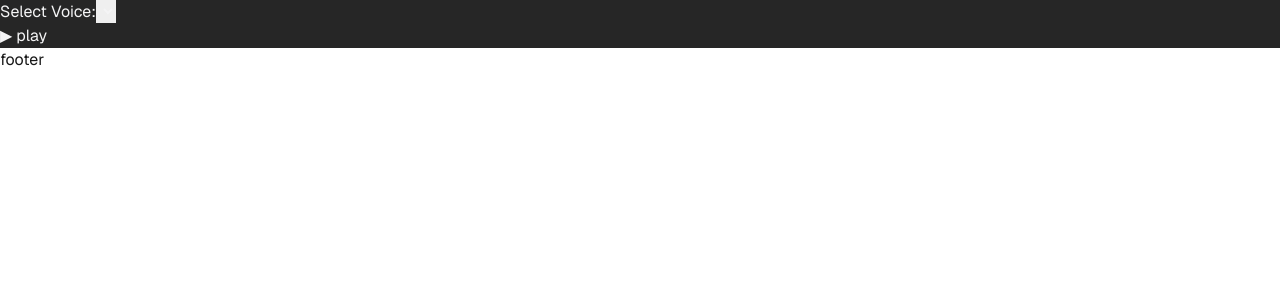
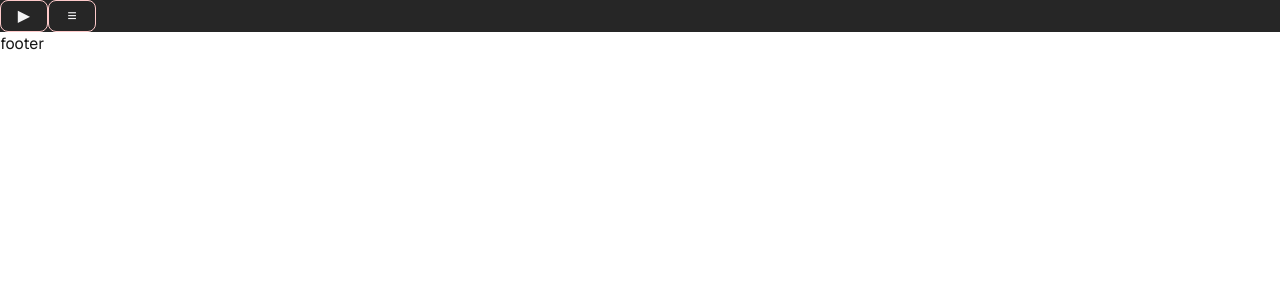
Before and after one commit to KostiantynO/legacy-of-umah, a Next.js app: page / in a window 1280 px wide. Shown: the top 300 px of the page. Built offline with nearby package versions, Linux system fonts and the light colour scheme.

Commit message:
refactor: :recycle: updates ReadAloud

```diff
--- a/src/components/ReadAloud.tsx
+++ b/src/components/ReadAloud.tsx
@@ -1,4 +1,6 @@
 'use client';
+
+import { useState } from 'react';
 
 import { useReadAloud } from '@/hooks/useReadAloud';
 
@@ -14,13 +16,20 @@ export const VoiceOption = ({
   name: string;
   lang: string;
   isDefault: boolean;
-}) =>
-  `<option value="${id}">${name} (${lang}) ${
-    isDefault ? '(default)' : ''
-  }</option>`;
+}) => (
+  <option value={id}>
+    {name} ({lang}) {isDefault ? '(default)' : ''}
+  </option>
+);
 
 export const ReadAloud = ({ content }: { content: string }) => {
   const { voices, setSelectedVoice, onPlayToggle } = useReadAloud(content);
+
+  const [showSelectVoice, setShowSelectVoice] = useState(false);
+
+  const onClickToggleVoiceSelector = () => {
+    setShowSelectVoice(prev => !prev);
+  };
 
   const voicesList = voices.map((voice, id) => (
     <VoiceOption
@@ -36,17 +45,35 @@ export const ReadAloud = ({ content }: { content: string }) => {
     setSelectedVoice(Number(e.target.value));
   };
 
-  const playPauseLabel = speechSynthesis.speaking ? '⏸ pause' : '▶ play';
+  const showVoices = showSelectVoice ? (
+    <label onChange={onClickToggleVoiceSelector}>
+      Select Voice:
+      <select onChange={onSelect}>{voicesList}</select>
+    </label>
+  ) : (
+    <button
+      className="h-8 w-12 rounded-lg border border-red-200"
+      onClick={onClickToggleVoiceSelector}
+      title="Select ReadAloud Language"
+    >
+      ≡
+    </button>
+  );
+
+  const playPauseLabel = speechSynthesis.speaking ? '⏸' : '▶';
 
   return (
     <div className="bg-neutral-800 text-zinc-100">
-      <label>
-        Select Voice:
-        <select onChange={onSelect}>{voicesList}</select>
-      </label>
+      <div>
+        <button
+          className="h-8 w-12 rounded-lg border border-red-200"
+          onClick={onPlayToggle}
+          title="Read Aloud"
+        >
+          {playPauseLabel}
+        </button>
 
-      <div>
-        <button onClick={onPlayToggle}>{playPauseLabel}</button>
+        {showVoices}
       </div>
     </div>
   );
```
